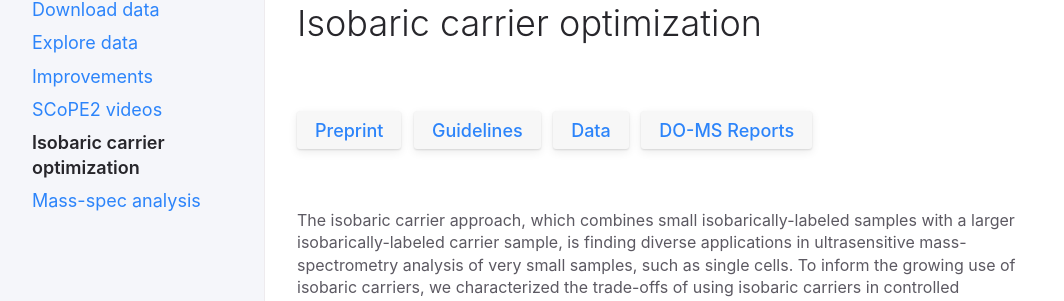
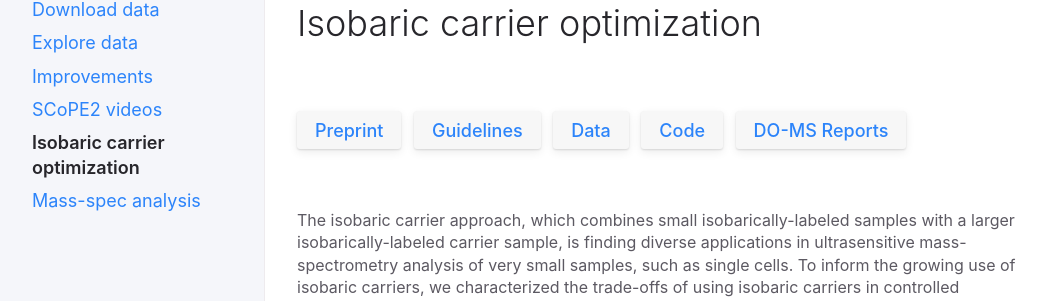
Before and after one commit to SlavovLab/SCoPE2, a Jekyll site: the page built from docs/mass-spec/Isobaric-carrier-optimization.md, in a window 1280 px wide. Shown: the part 152-453 px from the top of the page, without its empty margins (91-1155 px from the left). Built offline with Jekyll 4.4.1, drawn with Linux system fonts in a browser that asks for light colours; nearby versions of some CDN libraries.

Commit message:
added github link

```diff
--- a/docs/mass-spec/Isobaric-carrier-optimization.md
+++ b/docs/mass-spec/Isobaric-carrier-optimization.md
@@ -14,6 +14,7 @@ description: "Optimizing accuracy and depth of protein quantification in experim
 [Preprint](https://www.biorxiv.org/content/10.1101/2020.08.24.264994v1){: .btn .fs-5 .mb-4 .mb-md-0 .mr-2 }
 [Guidelines]({{site.baseurl}}#guidelines){: .btn .fs-5 .mb-4 .mb-md-0 .mr-2 }
 [Data]({{site.baseurl}}#data){: .btn .fs-5 .mb-4 .mb-md-0 .mr-2 }
+[Code](https://github.com/SlavovLab/isobaric-carrier){: .btn .fs-5 .mb-4 .mb-md-0 .mr-2 }
 [DO-MS Reports]({{site.baseurl}}#do-ms-reports){: .btn .fs-5 .mb-4 .mb-md-0 .mr-2 }
 <!--
 [Sample preparation]({{site.baseurl}}#single-cell-sample-preparation){: .btn .fs-5 .mb-4 .mb-md-0 .mr-2 }
```
Also changed, not shown: 2 other files.
